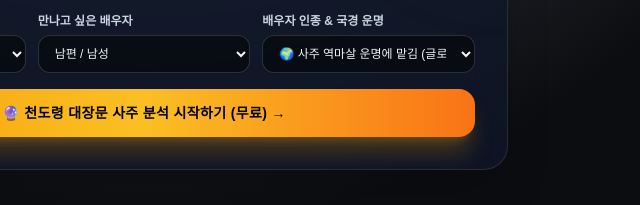
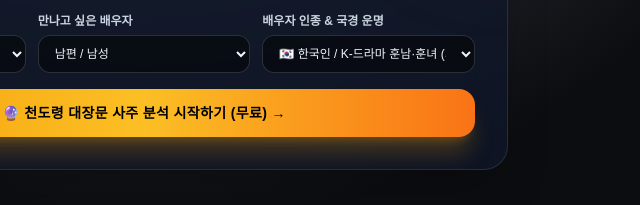
Before and after one commit to wishwell-dream/first_repo, a plain HTML site: page free.html in a window 1280 px wide. Shown: the part 665-870 px from the top of the page, 496-1136 px from the left. Drawn offline with nearby package versions, Linux system fonts and the light colour scheme; a web font is replaced by a local one.

Commit message:
Update: Default to dreamy K-drama romantic lead boyfriend/girlfriend aesthetic, soften western lead, fix destiny mapping

```diff
--- a/free.html
+++ b/free.html
@@ -46,7 +46,7 @@
       border: 1px solid rgba(255, 255, 255, 0.08);
     }
   </style>
-  <script src="saju_data.js?v=20261111_03"></script>
+  <script src="saju_data.js?v=20261111_04"></script>
 </head>
 <body class="smoke-bg min-h-screen selection:bg-amber-500/30 selection:text-amber-200">
 
@@ -164,9 +164,9 @@
           <div>
             <label class="block text-xs font-bold text-slate-300 mb-1.5">배우자 인종 & 국경 운명</label>
             <select id="preferredEthnicityKo" class="w-full bg-black/50 border border-white/15 rounded-xl px-3 py-2.5 text-xs text-slate-100 focus:outline-none focus:border-amber-400 transition">
-              <option value="destiny" selected>🌍 사주 역마살 운명에 맡김 (글로벌 자동)</option>
-              <option value="korean">🇰🇷 한국인 / K-컬처 정통 훈남·훈녀</option>
-              <option value="western">🇺🇸 서구권 / 백인계 유러피언 훈남·훈녀</option>
+              <option value="korean" selected>🇰🇷 한국인 / K-드라마 훈남·훈녀 (기본 추천)</option>
+              <option value="destiny">🌍 사주 역마살 운명에 맡김 (글로벌 성향)</option>
+              <option value="western">🇺🇸 서구권 / 할리우드 로맨스 훈남·훈녀</option>
               <option value="global">✨ 이국적 글로벌 다인종 인연</option>
             </select>
           </div>
--- a/saju_data.js
+++ b/saju_data.js
@@ -931,8 +931,6 @@ function executeFullAnalysis(dateStr, timeVal, gender, partner, preferredEthnici
     spouseImgPath = partner === 'female' ? 'spouse_f_western.png' : 'spouse_m_western.png';
   } else if (preferredEthnicity === 'global') {
     spouseImgPath = partner === 'female' ? 'spouse_f_global.png' : 'spouse_m_global.png';
-  } else if (preferredEthnicity === 'destiny' && hasYeokma) {
-    spouseImgPath = partner === 'female' ? 'spouse_f_western.png' : 'spouse_m_western.png';
   }
 
   let loveKey = '도화살';
```
Also changed, not shown: index.html (+1 -1 lines), 2 other files.
